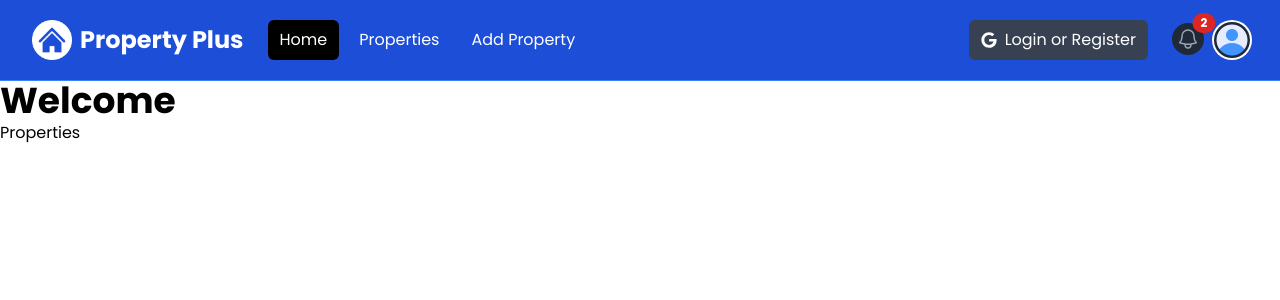
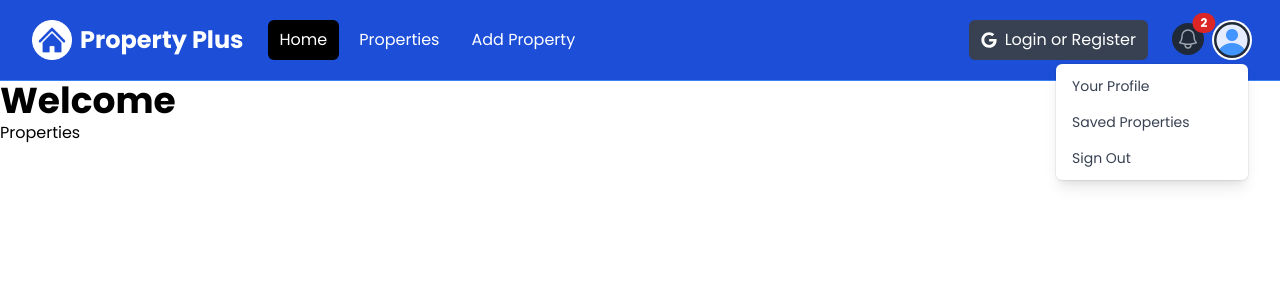
Before and after one commit to jonhealy1/real-estate-site, a Next.js app in the folder property-plus/: page / in a window 1280 px wide. Both pictures are taken after a click on the button "Open user menu". Shown: the top 300 px of the page. Built offline with nearby package versions, Linux system fonts and the light colour scheme.

Commit message:
use state for dropdowns

```diff
--- a/property-plus/components/Navbar.jsx
+++ b/property-plus/components/Navbar.jsx
@@ -1,3 +1,5 @@
+"use client";
+import { useState } from "react";
 import Image from "next/image";
 import logo from "@/assets/images/logo-white.png";
 import profileDefault from "@/assets/images/profile.png";
@@ -5,6 +7,9 @@
 import { FaGoogle } from "react-icons/fa";
 
 const Navbar = () => {
+  const [isMobileMenuOpen, setIsMobileMenuOpen] = useState(false);
+  const [isProfileMenuOpen, setIsProfileMenuOpen] = useState(false);
+
   return (
     <nav className="bg-blue-700 border-b border-blue-500">
       <div className="mx-auto max-w-7xl px-2 sm:px-6 lg:px-8">
@@ -17,6 +22,7 @@
               className="relative inline-flex items-center justify-center rounded-md p-2 text-gray-400 hover:bg-gray-700 hover:text-white focus:outline-none focus:ring-2 focus:ring-inset focus:ring-white"
               aria-controls="mobile-menu"
               aria-expanded="false"
+              onClick={() => setIsMobileMenuOpen((prev) => !prev)}
             >
               <span className="absolute -inset-0.5"></span>
               <span className="sr-only">Open main menu</span>
@@ -119,6 +125,7 @@
                   id="user-menu-button"
                   aria-expanded="false"
                   aria-haspopup="true"
+                  onClick={() => setIsProfileMenuOpen((prev) => !prev)}
                 >
                   <span className="absolute -inset-1.5"></span>
                   <span className="sr-only">Open user menu</span>
@@ -131,9 +138,10 @@
               </div>
 
               {/* <!-- Profile dropdown --> */}
+              {isProfileMenuOpen && (
                 <div
                   id="user-menu"
-                className="hidden absolute right-0 z-10 mt-2 w-48 origin-top-right rounded-md bg-white py-1 shadow-lg ring-1 ring-black ring-opacity-5 focus:outline-none"
+                  className="absolute right-0 z-10 mt-2 w-48 origin-top-right rounded-md bg-white py-1 shadow-lg ring-1 ring-black ring-opacity-5 focus:outline-none"
                   role="menu"
                   aria-orientation="vertical"
                   aria-labelledby="user-menu-button"
@@ -166,13 +174,15 @@
                     Sign Out
                   </button>
                 </div>
+              )}
             </div>
           </div>
         </div>
       </div>
 
       {/* <!-- Mobile menu, show/hide based on menu state. --> */}
-      <div className="hidden" id="mobile-menu">
+      {isMobileMenuOpen && (
+        <div id="mobile-menu">
           <div className="space-y-1 px-2 pb-3 pt-2">
             <Link
               href="/"
@@ -198,6 +208,7 @@
             </button>
           </div>
         </div>
+      )}
     </nav>
   );
 };
```
Lines whose indentation alone changed are shown as unchanged.
